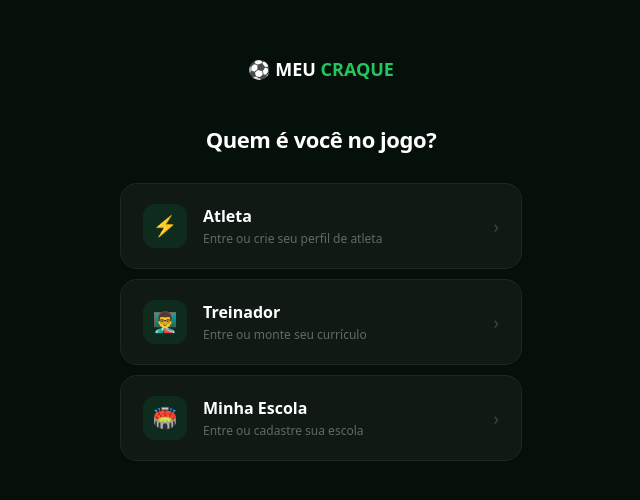
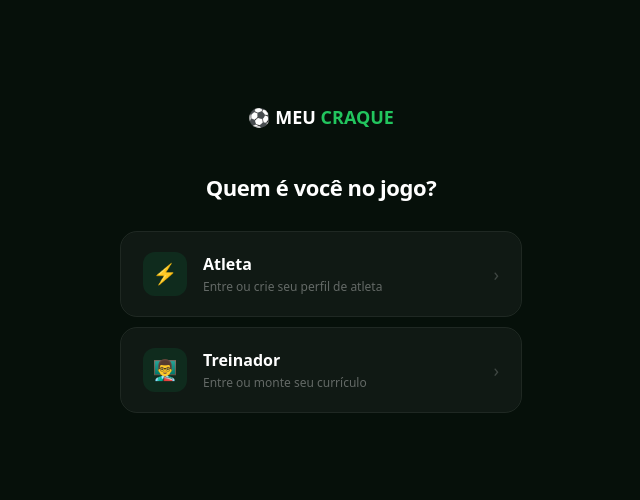
Before and after one commit to wrdiretoria/scoutbase, a Next.js app: page /login in a window 1280 px wide. Shown: the part 142-642 px from the top of the page, without its empty margins (319-959 px from the left). Built offline with nearby package versions, Linux system fonts and the light colour scheme.

Commit message:
login: remove opção Minha Escola

```diff
--- a/src/app/login/page.tsx
+++ b/src/app/login/page.tsx
@@ -5,7 +5,7 @@ import { useRouter } from 'next/navigation'
 import Link from 'next/link'
 import { createClient } from '@/lib/supabase'
 
-type Area = 'atleta' | 'treinador' | 'escola' | null
+type Area = 'atleta' | 'treinador' | null
 
 const areas = [
   {
@@ -25,15 +25,6 @@ const areas = [
     loginLabel: 'Entrar como treinador',
     cadastroLabel: 'Criar perfil de treinador',
     cadastroHref: '/treinador/cadastro',
-  },
-  {
-    id: 'escola' as Area,
-    icon: '🏟️',
-    title: 'Minha Escola',
-    desc: 'Entre ou cadastre sua escola',
-    loginLabel: 'Entrar como dono',
-    cadastroLabel: 'Cadastrar minha escola',
-    cadastroHref: '/treinador/cadastro?tipo=escola',
   },
 ]
 
```
